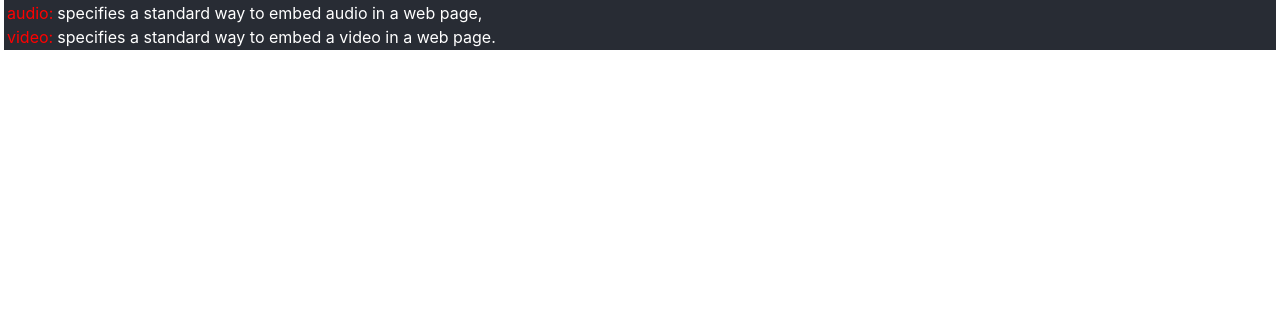
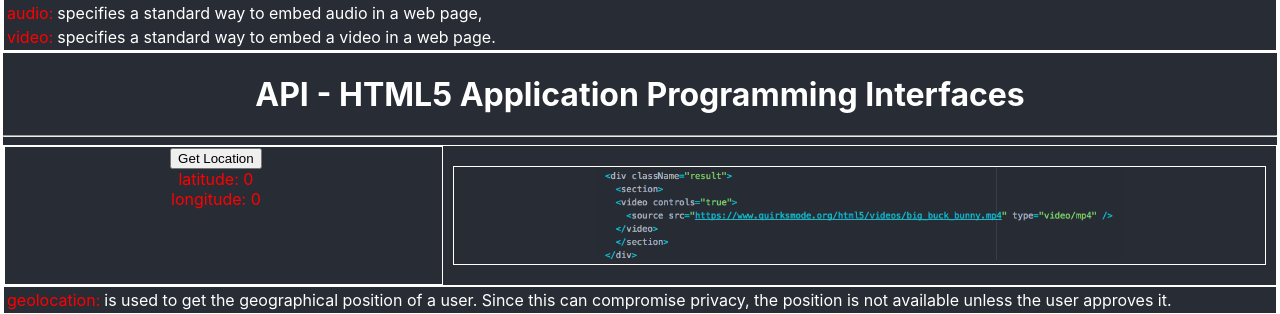
Before and after one commit to cjimenez-tiempodev/hello-world, a React (Create React App) app in the folder App/front-review/: page / in a window 1280 px wide. Shown: the part 4956-5270 px from the top of the page. Before the commit the page ends 5010 px from the top, so only its background shows below. Built offline with nearby package versions, Linux system fonts and the light colour scheme.

Commit message:
Add HTML5 geolocation

```diff
--- a/App/front-review/src/App.js
+++ b/App/front-review/src/App.js
@@ -1,5 +1,5 @@
 import React, { Component } from 'react';
-import {DocumentStructure, TextFormat, Links, ImagesFormat, HTML5Semantic, InputTypes, Graphics, Multimedia} from './html/common/index';
+import {DocumentStructure, TextFormat, Links, ImagesFormat, HTML5Semantic, InputTypes, Graphics, Multimedia, HTML5API} from './html/common/index';
 import './App.css';
 
 class App extends Component {
@@ -14,6 +14,7 @@
         <InputTypes />
         <Graphics />
         <Multimedia />
+        <HTML5API />
       </div>
     );
   }
--- /dev/null
+++ b/App/front-review/src/html/common/api.js
@@ -0,0 +1,75 @@
+import React, {Component} from 'react';
+import html5 from './constDefinitions';
+import codeImage from './assets/videoCode.png';
+import DisplayDefinition from './general/displayDef';
+
+class HTML5API extends Component {
+
+  constructor(props){
+    super(props);
+    this.state = {
+      location : {
+        latitude: 0,
+        longitude: 0,
+      }
+    };
+  }
+
+  getLocation = () => {
+    if (navigator.geolocation) {
+      navigator.geolocation.getCurrentPosition(this.showLocation, this.errorHandler);
+    }else{
+      console.log('Geolocation is not supported by this browser');
+    }
+    console.log(this.state.location);
+  }
+
+  showLocation = position => {
+    console.log(position);
+    this.setState({location:{
+      latitude: position.coords.latitude,
+      longitude: position.coords.longitude,
+    }});
+  }
+
+  errorHandler(error){
+    console.log(error.message);
+  }
+
+  render(){
+    return (
+      <div className = "document">
+      <h1>API - HTML5 Application Programming Interfaces</h1>
+      <hr />
+
+      <div className="example">
+
+        <div className="result">
+          <section>
+          <button onClick={this.getLocation}>Get Location</button><br/>
+          <span>latitude: {this.state.location.latitude}</span><br />
+          <span>longitude: {this.state.location.longitude}</span>
+          </section>
+        </div>
+
+        <div className="code">
+          <img src={codeImage} alt="code"/>
+        </div>
+
+      </div>
+
+      <div>
+        <table>
+          <tbody>
+          <DisplayDefinition data={html5.api} />
+          </tbody>
+        </table>
+      </div>
+
+      </div>
+    );
+  }
+
+}
+
+export default HTML5API;
--- a/App/front-review/src/html/common/constDefinitions.js
+++ b/App/front-review/src/html/common/constDefinitions.js
@@ -97,6 +97,10 @@
     video: 'specifies a standard way to embed a video in a web page.',
   },
 
+  api: {
+    geolocation: 'is used to get the geographical position of a user. Since this can compromise privacy, the position is not available unless the user approves it.',
+  }
+
 };
 
 export default html5;
--- a/App/front-review/src/html/common/index.js
+++ b/App/front-review/src/html/common/index.js
@@ -6,6 +6,7 @@
 import InputTypes from './inputTypes';
 import Graphics from './graphics';
 import Multimedia from './multimedia';
+import HTML5API from './api';
 
 export default DocumentStructure;
-export {DocumentStructure, TextFormat, Links, ImagesFormat, HTML5Semantic, InputTypes, Graphics, Multimedia};
+export {DocumentStructure, TextFormat, Links, ImagesFormat, HTML5Semantic, InputTypes, Graphics, Multimedia, HTML5API};
--- a/App/front-review/src/html/common/multimedia.js
+++ b/App/front-review/src/html/common/multimedia.js
@@ -30,7 +30,7 @@
 
       <div className="result">
         <section>
-        <video controls="true">
+        <video controls={true}>
           <source src="https://www.quirksmode.org/html5/videos/big_buck_bunny.mp4" type="video/mp4" />
         </video>
         </section>
```
Also changed, not shown: 1 other file (tests, documents, lock files or other folders).
